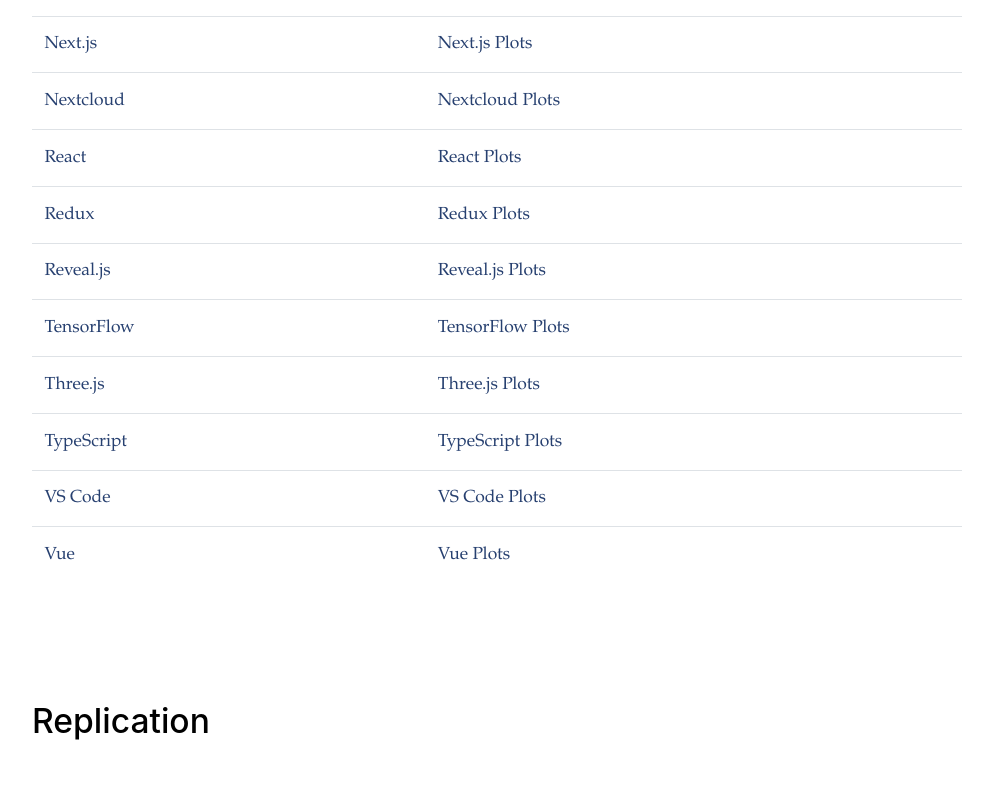
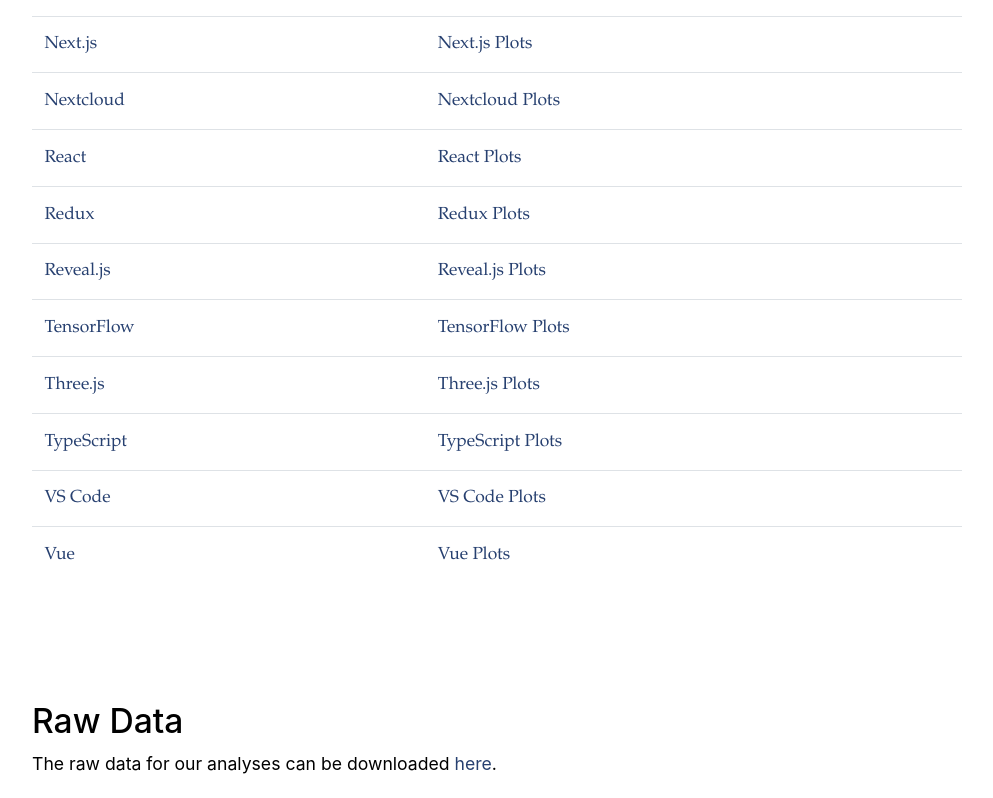
Before and after one commit to Anonymous000279/Anonymous000279.github.io, a plain HTML site: page index.html in a window 1280 px wide. Shown: the part 962-1760 px from the top of the page, without its empty margins (143-1136 px from the left). Before the commit the page ends 1729 px from the top, so only its background shows below. Drawn offline with Linux system fonts and the light colour scheme.

Commit message:
Finish Website

```diff
--- a/index.html
+++ b/index.html
@@ -87,10 +87,10 @@
 
     <section>
         <header>
-            <h2 id="replication">Replication</h2>
+            <h2 id="replication">Raw Data</h2>
         </header>
 
-
+        The raw data for our analyses can be downloaded <a href="https://drive.google.com/file/d/1msp98SdNFS8O0B1n7D9yqIrV_iIhJPJW/view?usp=sharing">here</a>.
 
 
 
```
